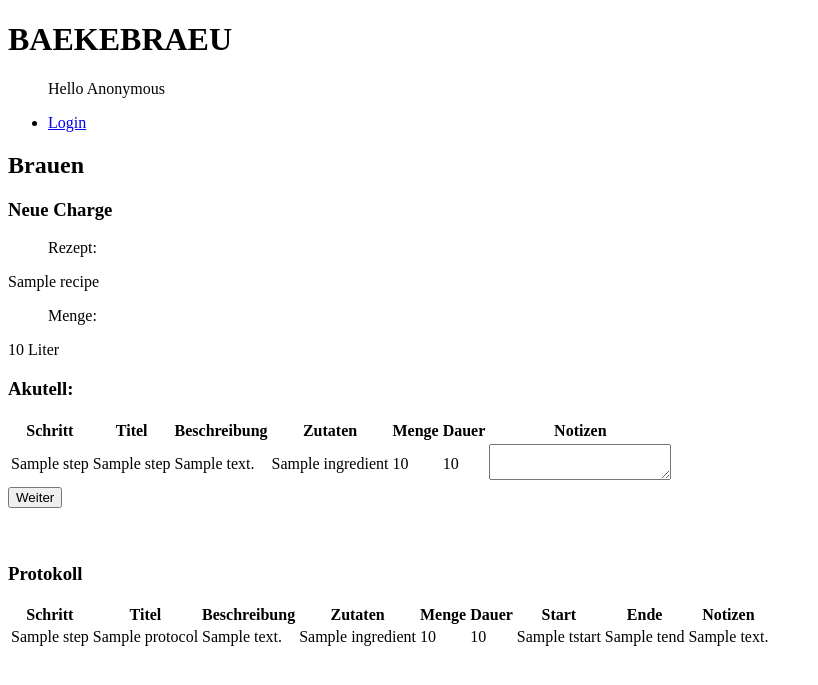
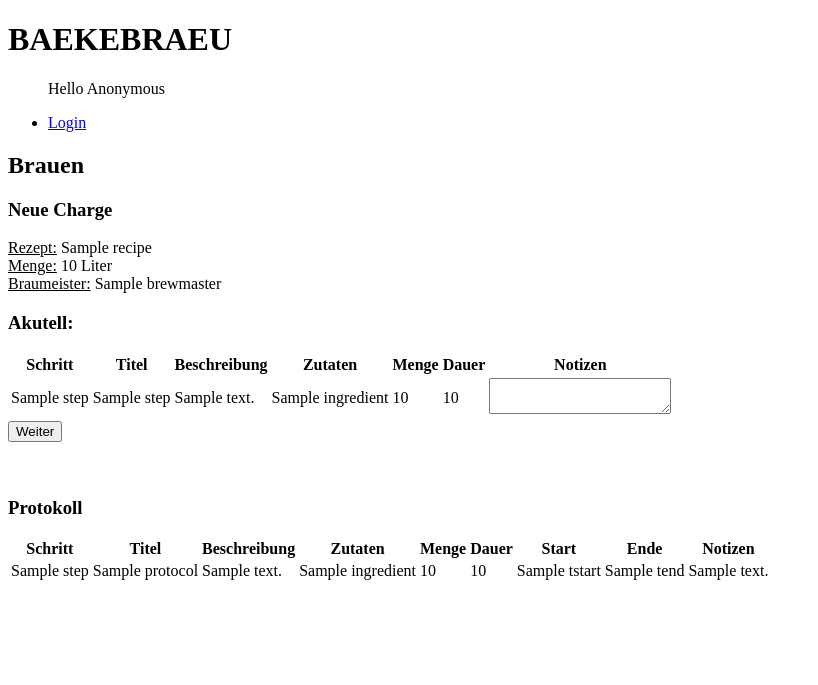
Before and after one commit to honigwald/rathsnetz, a Django app: template brewery/templates/brewery/brewing_new.html in a window 1280 px wide. Shown: the top 685 px of the page, without its empty margins (0-818 px from the left). Run offline with Django 3.2, Linux system fonts and the light colour scheme; the template is opened without the code that fills it: most values are stand-ins (such as "Sample title", 1, 10 or a date in 2020); form fields are guessed from the names that the template uses.

Commit message:
Implementing Brewing

```diff
--- a/brewery/templates/brewery/brewing_new.html
+++ b/brewery/templates/brewery/brewing_new.html
@@ -9,13 +9,16 @@ Wähle eine Rezept und die Menge:
     {% csrf_token %}
     {{ form.recipe }}
     {{ form.amount }}
+    {{ form.brewmaster }}
     <input type="submit" name="start" value="Weiter">
 </form>
 {% endif %}
 
 {% if charge != None %}
-<ul>Rezept:</ul> {{ charge.recipe.name }}
-<ul>Menge:</ul> {{ charge.amount }} Liter
+<u>Rezept:</u> {{ charge.recipe.name }} <br>
+<u>Menge:</u> {{ charge.amount }} Liter <br>
+<u>Braumeister:</u> {{ charge.brewmaster }}
+
 
 <h3>Akutell:</h3>
 <form action="" method="post">
```
